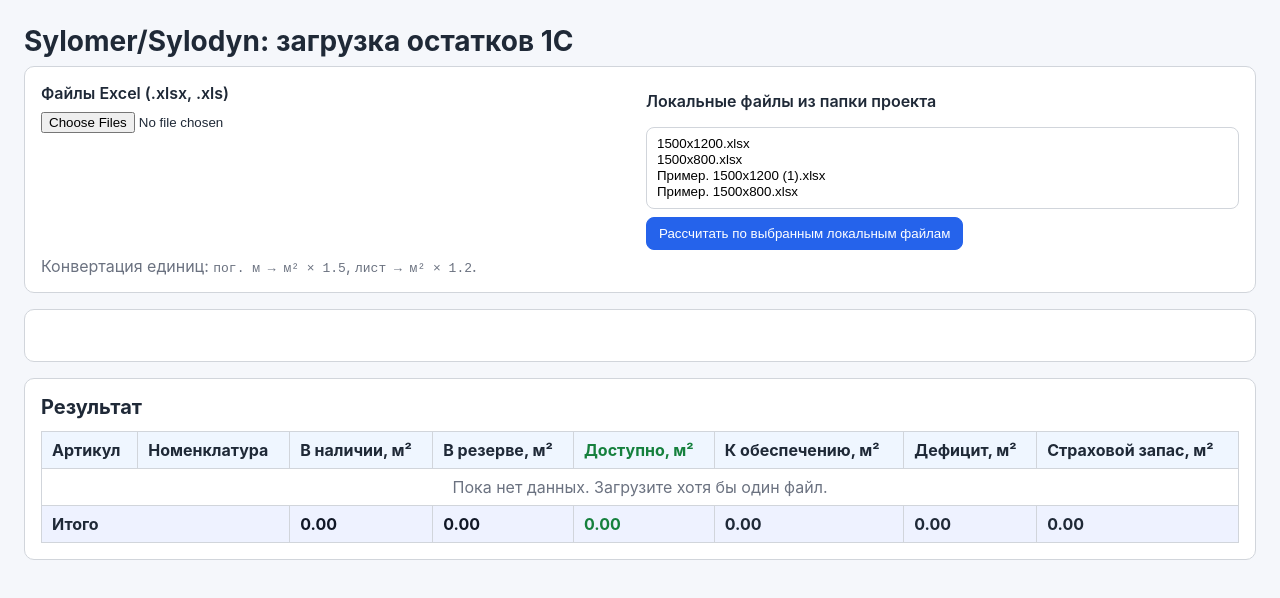
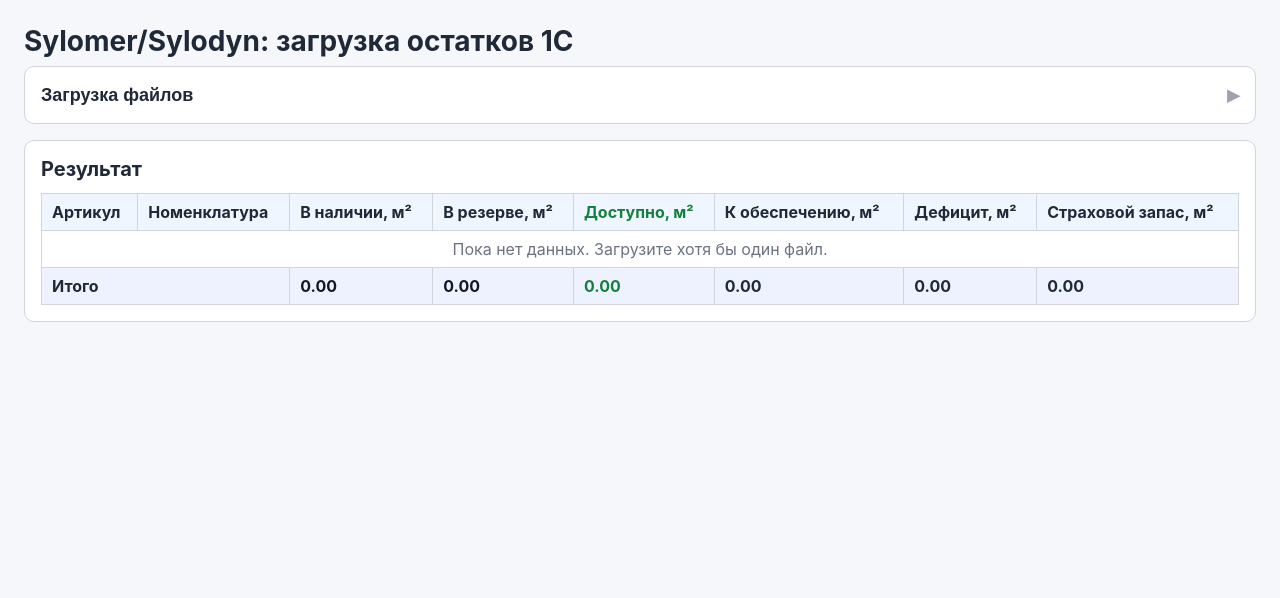
Before and after one commit to lvp0110/Stock-Availability, a plain HTML site: page index.html in a window 1280 px wide. Drawn offline with Linux system fonts and the light colour scheme.

Commit message:
newstyle

```diff
--- a/app.js
+++ b/app.js
@@ -4,6 +4,10 @@ const calculateLocalBtn = document.getElementById("calculateLocalBtn");
 const resultBody = document.getElementById("resultBody");
 const totalRow = document.getElementById("totalRow");
 const messages = document.getElementById("messages");
+const messagesCard = messages?.closest(".card");
+const uploadCardToggle = document.getElementById("uploadCardToggle");
+const uploadCardContent = document.getElementById("uploadCardContent");
+const uploadCardIndicator = uploadCardToggle?.querySelector(".toggle-indicator");
 
 const REQUIRED_COLUMNS = {
   article: "Артикул",
@@ -18,6 +22,8 @@ const REQUIRED_COLUMNS = {
 };
 
 initLocalFilesSelect();
+initUploadCardToggle();
+toggleMessagesCardVisibility("");
 
 fileInput.addEventListener("change", async (event) => {
   const files = Array.from(event.target.files || []);
@@ -70,7 +76,7 @@ calculateLocalBtn.addEventListener("click", async () => {
       allRows.push(...rows);
     }
     renderTable(allRows);
-    setMessage(`Готово. Загружено строк: ${allRows.length}`);
+    setMessage(`Загружено строк: ${allRows.length}`);
   } catch (error) {
     setMessage(
       `Ошибка: ${error.message}. Для локального списка используйте запуск через http://localhost (python3 -m http.server).`
@@ -164,6 +170,27 @@ async function initLocalFilesSelect() {
     localFileSelect.innerHTML =
       '<option value="">Не удалось загрузить список (запустите через http://localhost)</option>';
   }
+}
+
+function initUploadCardToggle() {
+  if (!uploadCardToggle || !uploadCardContent) {
+    return;
+  }
+
+  updateUploadCardIndicator(false);
+
+  uploadCardToggle.addEventListener("click", () => {
+    const isCollapsed = uploadCardContent.classList.toggle("is-collapsed");
+    uploadCardToggle.setAttribute("aria-expanded", String(!isCollapsed));
+    updateUploadCardIndicator(!isCollapsed);
+  });
+}
+
+function updateUploadCardIndicator(isExpanded) {
+  if (!uploadCardIndicator) {
+    return;
+  }
+  uploadCardIndicator.textContent = isExpanded ? "▾" : "▸";
 }
 
 function findHeaderIndex(rows) {
@@ -350,7 +377,16 @@ function updateTotalRow(totals) {
 }
 
 function setMessage(text) {
-  messages.textContent = text;
+  const nextText = String(text ?? "").trim();
+  messages.textContent = nextText;
+  toggleMessagesCardVisibility(nextText);
+}
+
+function toggleMessagesCardVisibility(text) {
+  if (!messagesCard) {
+    return;
+  }
+  messagesCard.hidden = !text;
 }
 
 function escapeHtml(text) {
--- a/index.html
+++ b/index.html
@@ -11,7 +11,18 @@
   <body>
     <main class="container">
       <h1>Sylomer/Sylodyn: загрузка остатков 1С</h1>
-      <section class="card">
+      <section class="card collapsible-card" id="uploadCard">
+        <button
+          type="button"
+          id="uploadCardToggle"
+          class="card-toggle"
+          aria-expanded="false"
+          aria-controls="uploadCardContent"
+        >
+          <span>Загрузка файлов</span>
+          <span class="toggle-indicator" aria-hidden="true">□</span>
+        </button>
+        <div id="uploadCardContent" class="card-content is-collapsed">
           <div class="one-card">
             <div>
               <label for="fileInput" class="label"
@@ -33,11 +44,11 @@
             Конвертация единиц:
             <code>пог. м → м² × 1.5</code>, <code>лист → м² × 1.2</code>.
           </p>
+        </div>
       </section>
       <section class="card">
         <div id="messages" class="messages" aria-live="polite"></div>
       </section>
-
       <section class="card">
         <h2>Результат</h2>
         <div class="table-wrap">
--- a/styles.css
+++ b/styles.css
@@ -56,6 +56,44 @@ h2 {
   border-radius: 10px;
   padding: 16px;
   margin-bottom: 16px;
+}
+
+.collapsible-card {
+  padding: 0;
+}
+
+.card-toggle {
+  width: 100%;
+  border: 0;
+  border-radius: 10px;
+  background: transparent;
+  color: var(--text);
+  display: flex;
+  align-items: center;
+  justify-content: space-between;
+  text-align: left;
+  font-size: 18px;
+  font-weight: 600;
+  padding: 16px;
+}
+
+.toggle-indicator {
+  color: #9ca3af;
+  font-size: 24px;
+  font-weight: 700;
+  line-height: 1;
+}
+
+.card-toggle[aria-expanded="true"] .toggle-indicator {
+  color: #16a34a;
+}
+
+.card-content {
+  padding: 0 16px 16px;
+}
+
+.card-content.is-collapsed {
+  display: none;
 }
 
 .label {
```
Lines whose indentation alone changed are shown as unchanged.
